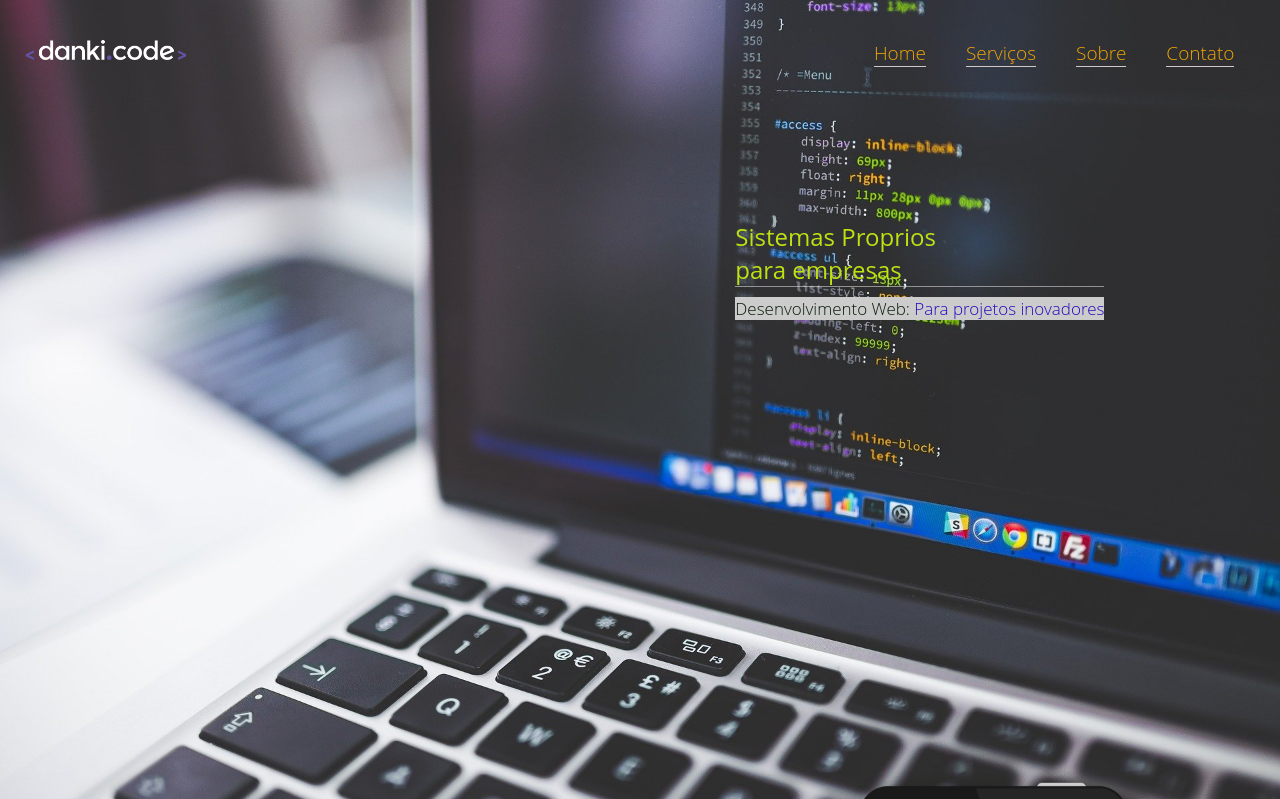
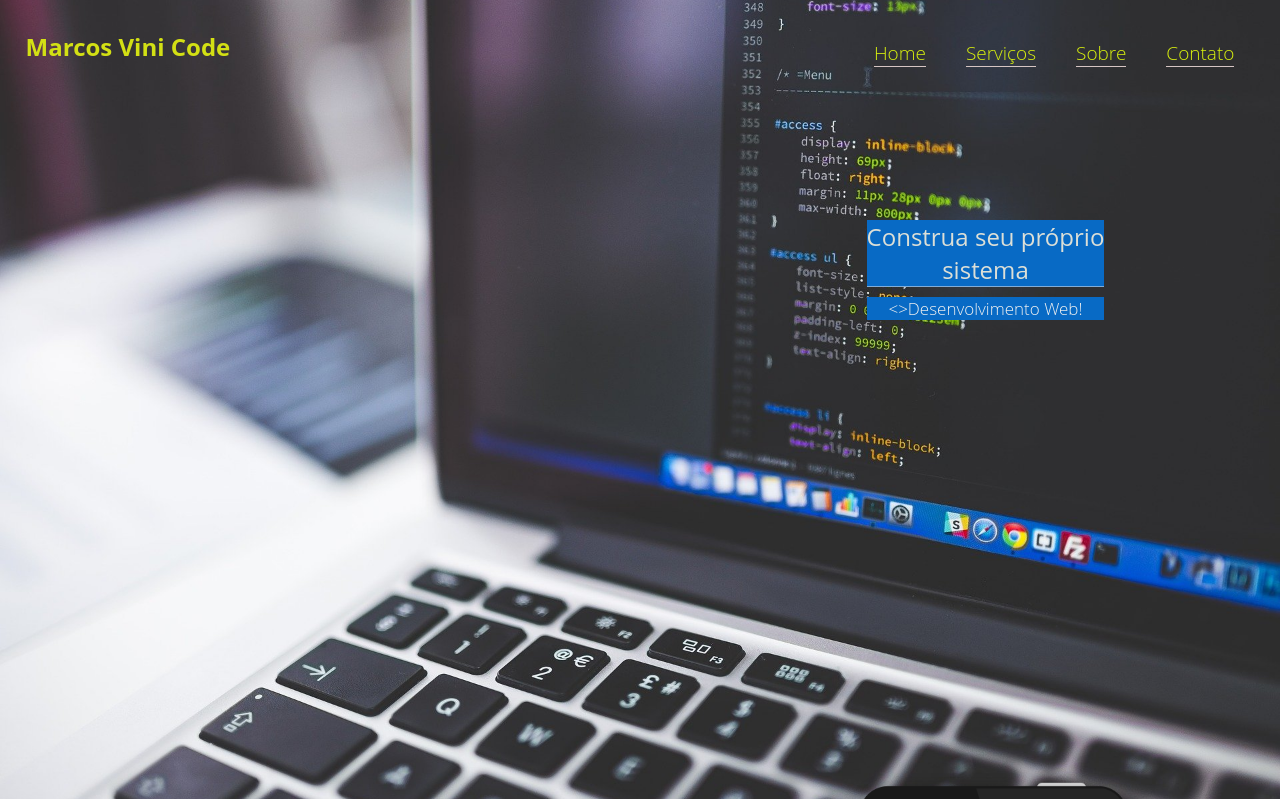
Before and after one commit to marcoscode404/projetosFront-end, a PHP site: page / in a window 1280 px wide. Shown: the top 799 px of the page. Run offline with PHP 8.4, Linux system fonts and the light colour scheme; some libraries are stand-ins or nearby versions.

Commit message:
alterando o logo Para marcos Vini code

```diff
--- a/projeto_03/css/style.css
+++ b/projeto_03/css/style.css
@@ -88,12 +88,14 @@ header  .logo{
     position: relative;
     top: -10px;
     float: left;
-    width: 160px;
+    width: 300px;
     height: 40px;
-    background-image: url('../imagens/logo-danki.png');
+    /* background-image: url('../imagens/logo-danki.png'); */
+    color: rgb(211, 224, 20);
     background-size: contain;
     background-position: center;
     background-repeat: no-repeat;
+    font-family: 'Franklin Gothic Medium', 'Arial Narrow', Arial, sans-serif;
 
 
 }
@@ -111,10 +113,14 @@ header nav.desktop-menu li{
 
 header nav.desktop-menu li a{
     text-decoration: none;
-    color: #eea506;
+    color: #d9f00e;
     font-size: 19px;
-    border-bottom: 1px solid rgb(209, 199, 198);
+    border-bottom: 1px solid rgb(214, 197, 195);
 
+}
+
+header nav.desktop-menu li a:hover{
+    color: rgb(10, 198, 245);
 }
 
 
@@ -129,26 +135,23 @@ header nav.desktop-menu li a{
 
 .chamada1 h2{
     font-weight: 200;
-    color: rgb(188, 226, 19);
+    color: rgb(220, 223, 215);
+    background-color: #086ac5;
     font-weight: normal;
     border-bottom: 1px solid rgba(243, 237, 237, 0.514);
+    text-align: center;
 
 }
 
 .chamada1 p{
     font-size: 17px;
-    color: rgb(7, 26, 7);
+    color: rgb(241, 241, 241);
     margin-top: 10px;
-    background-color: #ccc;
+    background-color: #086ac5;
+    text-align: center;
+
 
 }
-
-.chamada1 p span{
-    color: rgb(35, 8, 187);
-
-}
-
-
 
 
 
--- a/projeto_03/index.html
+++ b/projeto_03/index.html
@@ -15,7 +15,9 @@
 <body>
     <header>
         <div class="container">
-            <div class="logo"></div>
+            <div class="logo">
+                <h2>Marcos Vini Code</h2>
+            </div>
             <!-- logo -->
             <nav class="desktop-menu">
                 <ul>
@@ -45,8 +47,8 @@
             <!-- clear -->
 
             <div class="chamada1">
-                <h2>Sistemas Proprios <br> para empresas</h2>
-                <p>Desenvolvimento Web: <span>Para projetos inovadores</span></p>
+                <h2>Construa seu próprio<br> sistema</h2>
+                <p> <>Desenvolvimento Web!</p>
             </div>
             <!-- chamada1 -->
 
```
